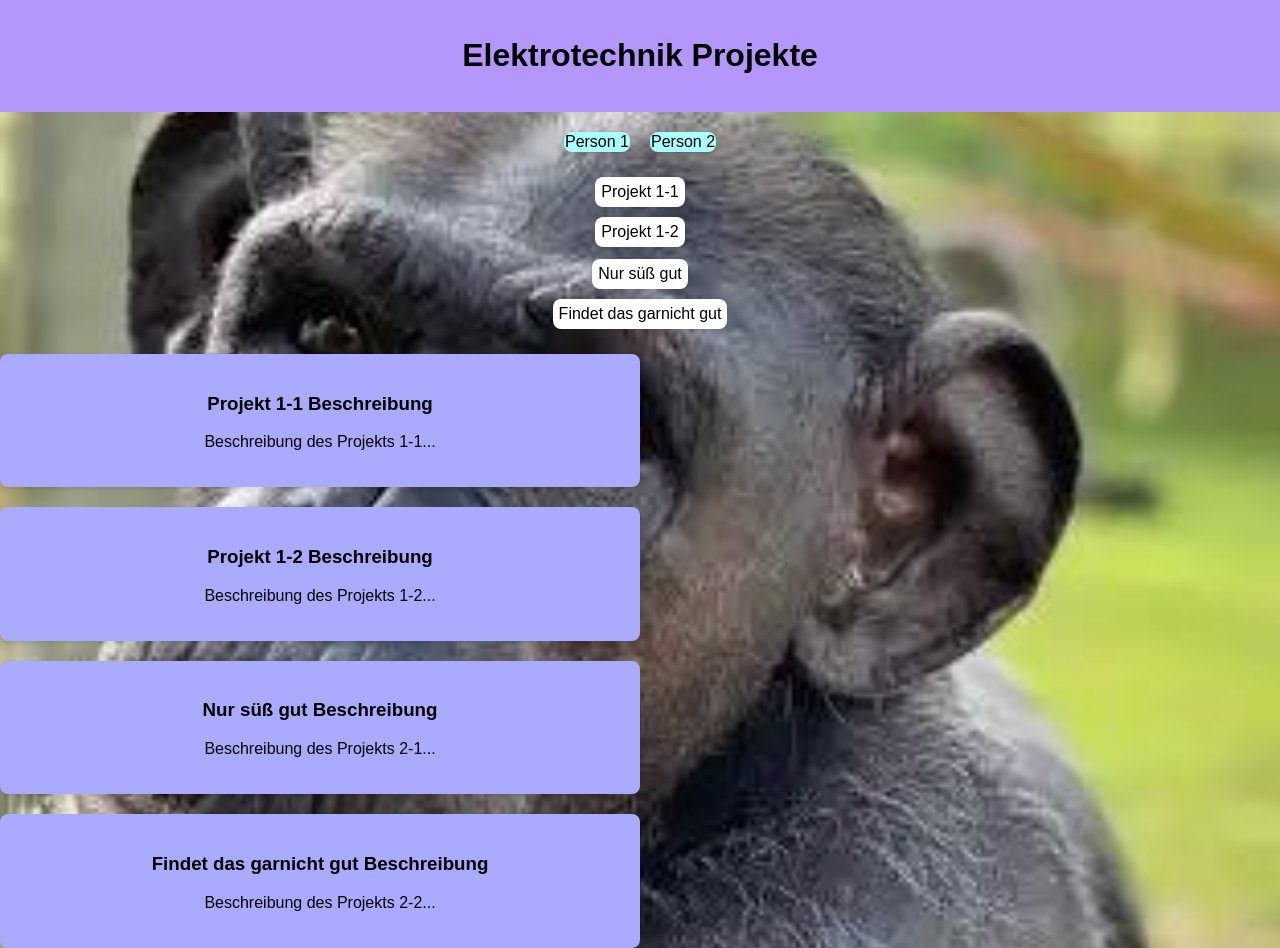
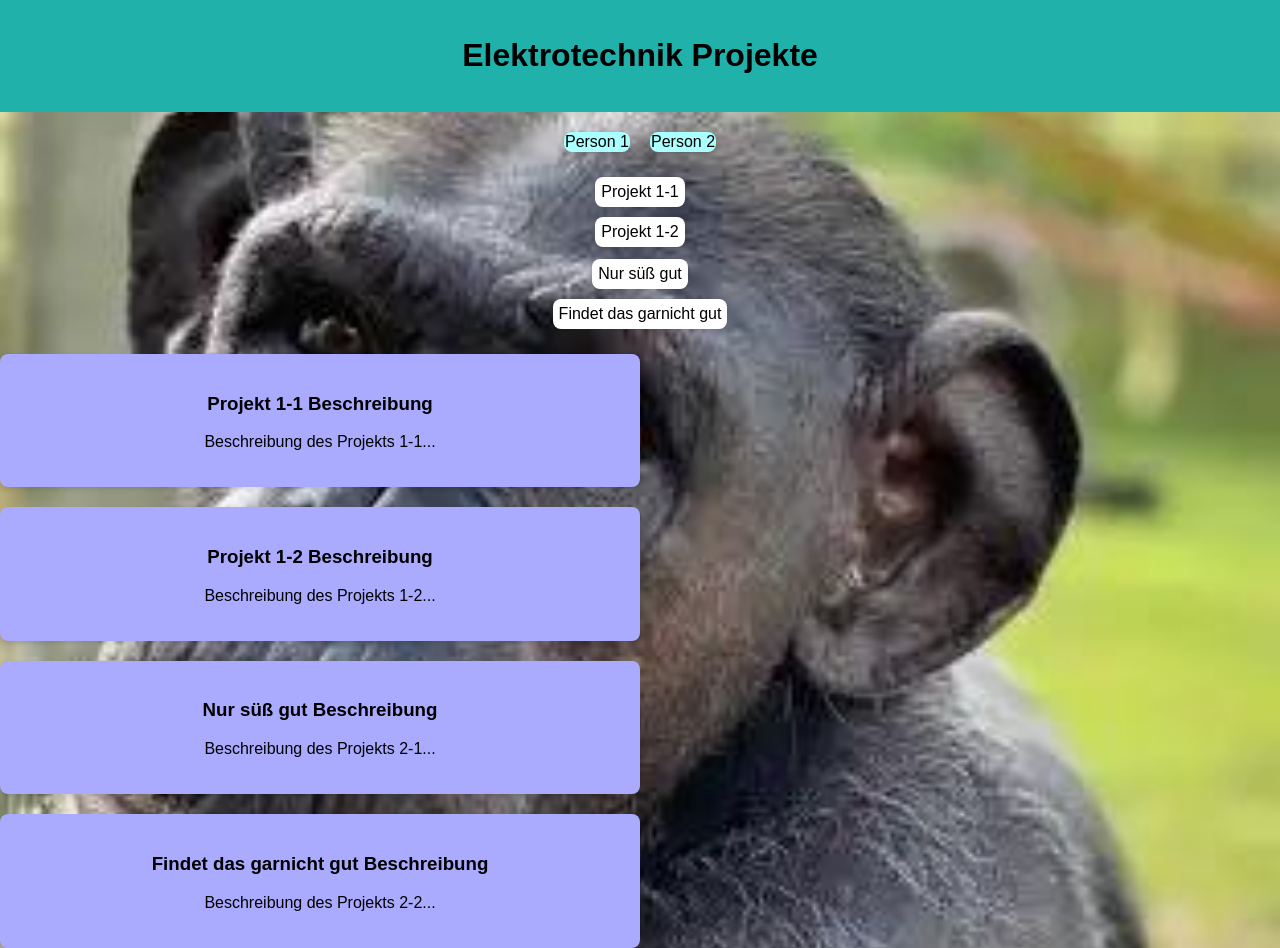
Before and after one commit to Dirkoonk/FunnyWebpage, a plain HTML site: page index.html in a window 1280 px wide. Drawn offline with Linux system fonts and the light colour scheme.

Commit message:
Header Color rework

```diff
--- a/styles.css
+++ b/styles.css
@@ -11,7 +11,7 @@ body {
 
 header {
 
-    background-color: rgb(181, 151, 252);
+    background-color: lightseagreen;
     color: black;
 
     text-align: center;
```
